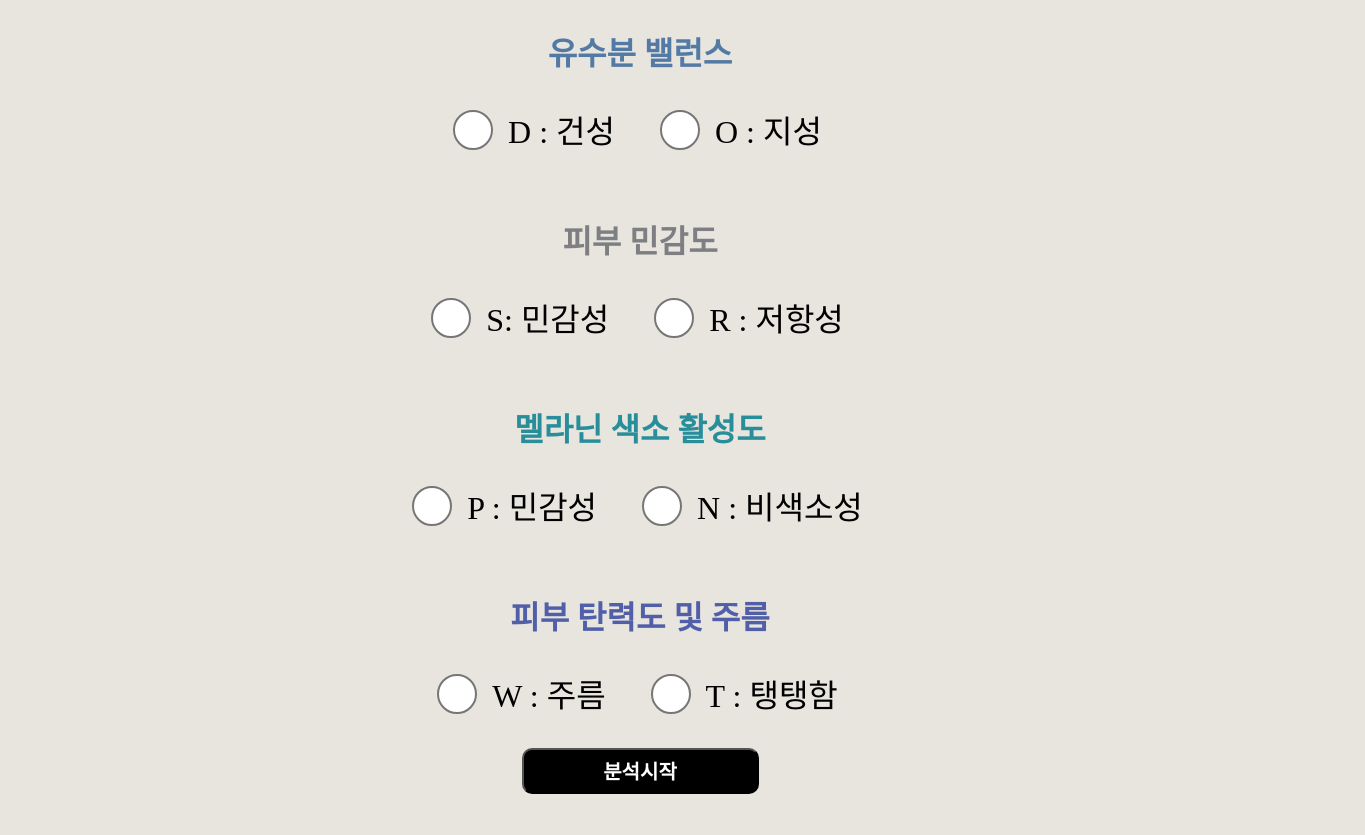
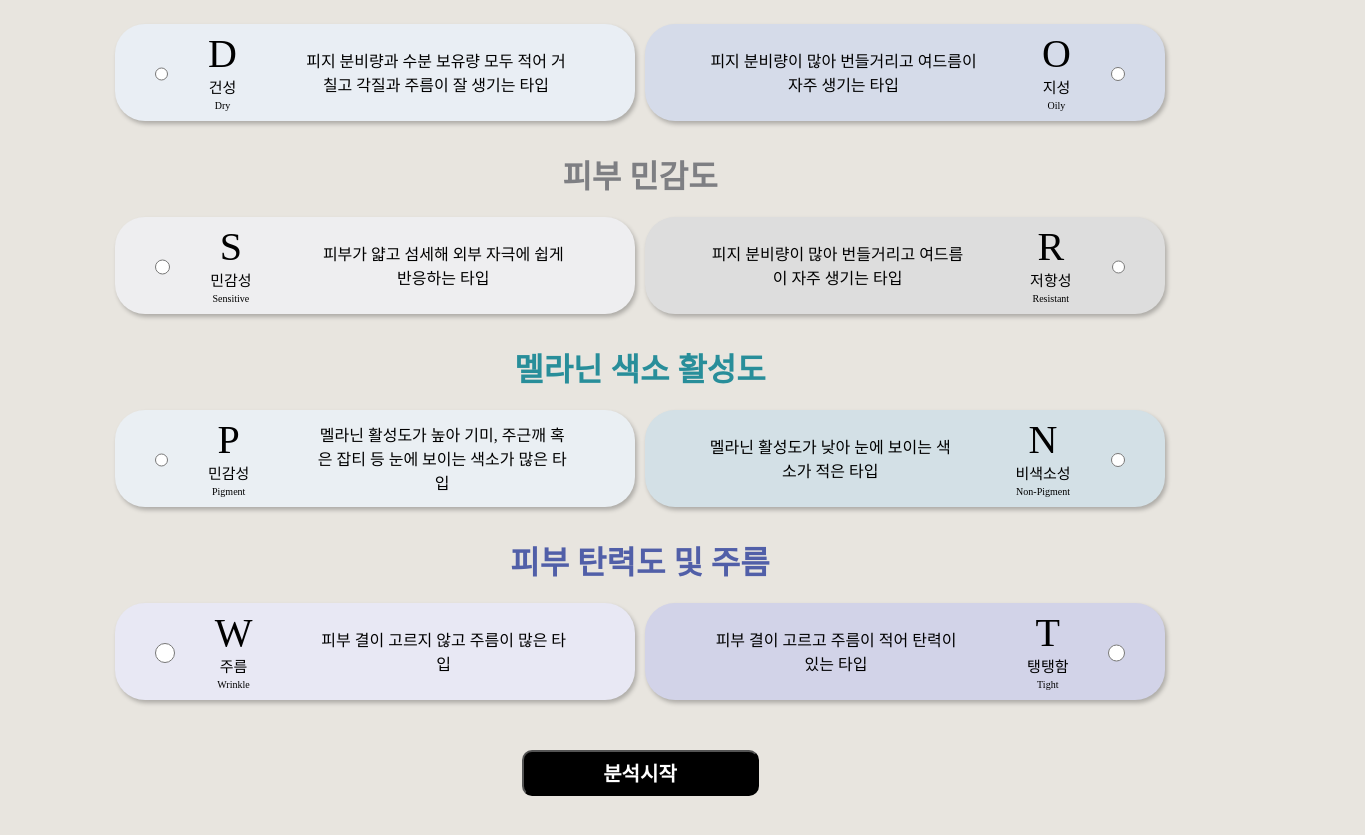
Before and after one commit to yongjun-shin/Face_Manager, a React (Create React App) app in the folder frontend/: page /detect in a window 1280 px wide. Shown: the part 635-1470 px from the top of the page, 1365 px wide, since content can reach past the window. Built offline with nearby package versions, Linux system fonts and the light colour scheme.

Commit message:
feat: Edit facedetect.js 피부타입 설명 추가, 라디오 버튼 디자인 변경

```diff
--- a/frontend/src/pages/FaceDetect/facedetect.css
+++ b/frontend/src/pages/FaceDetect/facedetect.css
@@ -80,76 +80,14 @@
     text-align: center;
     white-space: nowrap;
 }
-
-.text_oil_dry_balance{
-    color: #537aa5;
+.RadioTitle{
     flex-shrink: 0;
     font-family: 'Noto Serif KR';
     font-size: 2.0rem;
     font-weight: 700;
     white-space: nowrap;
-    margin-bottom: 0px;
+    margin-bottom: 20px;
 }
-
-/* 라디오 set 시작 */
-.radio-container {
-    display: flex;
-}
-
-.label_content1 .radio-content {
-    display: flex;
-    align-items: center;
-    margin-right: 50px;
-}
-.radio_btn_content1{
-    margin-right: 20px;
-}
-
-.text_content1{
-    font-size: 2.0rem;
-}
-
-.text_content2{
-    font-size: 2.0rem;
-}
-
-.label_content2 .radio-content {
-    display: flex;
-    align-items: center;
-    }
-
-.radio_btn_content2{
-    margin-right: 20px;
-}
-
-.text_content1, .text_content2 {
-    margin-left: 5px;
-}
-input[type="radio"] {
-    transform: scale(2.0); /* 크기 조정 비율 */
-}
-/* 라디오 set 끝 */
-
-.text_sensitivity{
-    color: #7E7F83;
-    font-family: 'Noto Serif KR';
-    font-size: 2.0rem;
-    font-weight: 700;
-    white-space: nowrap;
-    margin-bottom: 0px;
-}
-
-.text_melanin{
-    color: #288E9A;
-    font-family: 'Noto Serif KR';
-    font-size: 2.0rem;
-    font-weight: 700;
-    white-space: nowrap;
-    margin-bottom: 0px;
-}
-
-
-
 .text_tension{
     color: #515FA8;
     font-family: 'Noto Serif KR';
@@ -158,3 +96,138 @@ input[type="radio"] {
     white-space: nowrap;
     margin-bottom: 0px;
 }
+
+/* NewRadioButton 시작 */
+.NewRadioset{
+    display: flex;
+    align-items: center;
+    justify-content: center;
+    margin-left: 200px;
+    margin-right: 200px;
+    margin-bottom: 30px;
+}
+.Radio-container{
+    display: flex;
+    align-items: center;
+}
+.label_content1{
+    display: flex;
+    align-items: center;
+    margin-right: 10px;
+}
+.radio-content1{
+    display: flex;
+    align-items: center;
+    border-radius: 30px;
+    box-shadow: 2px 3px 4px rgba(0, 0, 0, 0.25);
+    width: 520px;
+}
+
+.RadioBtn_content1{
+    margin-right: 40px;
+    margin-left: 40px;
+}
+.content1{
+    margin-right: 64px;
+    display: flex;
+    flex-direction: column;
+    align-items: center;
+}
+p{
+    font-family: 'Noto Serif KR';
+    margin-block-start: 0;
+    margin-block-end: 0;
+}
+.text_top1{
+    font-family: 'Noto Serif KR';
+    font-weight: 400;
+    font-size: 40px;
+    margin-bottom: 7px;
+    margin-top: 10px;
+    line-height: 40px;
+    white-space: nowrap;
+}
+.text_center1{
+    margin-top: 0px;
+    margin-bottom: 5px;
+    font-size: 15px;
+    line-height: 15px;
+    white-space: nowrap;
+}
+.text_bottom1{
+    margin-top: 0px;
+    font-size: 10px;
+    margin-bottom: 10px;
+    line-height: 10px;
+    white-space: nowrap;
+}
+.text_description1{
+    margin-right: 64px;
+    text-align: center;
+}
+
+
+.label_content2{
+    display: flex;
+    align-items: center;
+}
+.radio-content2{
+    display: flex;
+    align-items: center;
+    border-radius: 30px;
+    box-shadow: 2px 3px 4px rgba(0, 0, 0, 0.25);
+    width: 520px;
+}
+
+.RadioBtn_content2{
+    margin-right: 40px;
+    margin-left: 40px;
+}
+.content2{
+    margin-left: 64px;
+    display: flex;
+    flex-direction: column;
+    align-items: center;
+}
+.text_top2{
+    font-family: 'Noto Serif KR';
+    font-weight: 400;
+    font-size: 40px;
+    margin-bottom: 7px;
+    margin-top: 10px;
+    line-height: 40px;
+    white-space: nowrap;
+}
+.text_center2{
+    margin-top: 0px;
+    margin-bottom: 5px;
+    font-size: 15px;
+    line-height: 15px;
+    white-space: nowrap;
+}
+.text_bottom2{
+    margin-top: 0px;
+    font-size: 10px;
+    margin-bottom: 10px;
+    line-height: 10px;
+    white-space: nowrap;
+}
+.text_description2{
+    margin-left: 64px;
+    text-align: center;
+}
+
+.label_content2{
+    display: flex;
+    align-items: center;
+}
+/* 적응형 레이아웃 설정 */
+@media (max-width: 1050px) {
+    .radio-content1 {
+      width: 100%; /* 화면 크기에 맞게 변하는 적응형 너비 */
+    }
+    .radio-content2 {
+        width: 100%; /* 화면 크기에 맞게 변하는 적응형 너비 */
+      }
+}
+/* 라디오 set 끝 */
--- a/frontend/src/pages/FaceDetect/facedetect.js
+++ b/frontend/src/pages/FaceDetect/facedetect.js
@@ -1,3 +1,4 @@
+import { Radio } from 'antd';
 import './facedetect.css';
 import Btn_black from '/Users/jyp/Desktop/KT_BigProject_07/frontend/src/components/button.js';
 import React, { useState } from "react";
@@ -19,7 +20,14 @@ function Text(){
         </div>
     );
 }
-function RadioSet(props){
+
+function RadioTitle(props){
+    return(
+        <p class="RadioTitle" style={{color: props.text_color}}>{props.content}</p>
+    )
+}
+
+function NewRadio(props){
     const [selectedValue, setSelectedValue] = useState(""); // 선택된 값을 저장할 상태
 
     const handleRadioChange = (event) => {
@@ -28,22 +36,32 @@ function RadioSet(props){
     };
 
     return(
-        <div class="radioset1">
-            <div class="radio-container">
-                <label class="label_content1">
-                <div class="radio-content">
-                    <input class="radio_btn_content1" type="radio" name={props.name} value={props.value1} checked={selectedValue === props.value1} // 선택된 값과 비교하여 체크 여부 결정
-                        onChange={handleRadioChange}/>
-                    <p class="text_content1">{props.content1}</p>
-                </div>
+        <div class="NewRadioset">
+            <div class="Radio-container">
+                <label class='label_content1'>
+                    <div class="radio-content1" style={{backgroundColor: props.bg_color1}}>
+                        <input class="RadioBtn_content1" type='radio' name={props.name} value={props.value1} checked={selectedValue === props.value1}
+                            onChange={handleRadioChange}></input>
+                        <div class="content1">
+                            <p class="text_top1">{props.text_top1}</p>
+                            <p class="text_center1">{props.text_center1}</p>
+                            <p class="text_bottom1">{props.text_bottom1}</p>
+                        </div>
+                        <p class="text_description1">{props.description1}</p>
+                    </div>
                 </label>
 
                 <label class="label_content2">
-                <div class="radio-content">
-                    <input class="radio_btn_content2" type="radio" name={props.name} value={props.value2} checked={selectedValue === props.value2} // 선택된 값과 비교하여 체크 여부 결정
-                        onChange={handleRadioChange}/>
-                    <p class="text_content2">{props.content2}</p>
-                </div>
+                    <div class="radio-content2" style={{backgroundColor: props.bg_color2}}>
+                        <p class="text_description2">{props.description2}</p>
+                        <div class="content2">
+                            <p class="text_top2">{props.text_top2}</p>
+                            <p class="text_center2">{props.text_center2}</p>
+                            <p class="text_bottom2">{props.text_bottom2}</p>
+                        </div>
+                        <input class="RadioBtn_content2" type='radio' name={props.name} value={props.value2} checked={selectedValue === props.value2}
+                            onChange={handleRadioChange}></input>
+                    </div>
                 </label>
             </div>
         </div>
@@ -60,19 +78,36 @@ function Body(){
 
                 <p class="text1">당신의 피부타입을 알려주세요.</p>
 
-                <p class="text_oil_dry_balance">유수분 밸런스</p>
-                <RadioSet content1="D : 건성" content2="O : 지성" name="D_or_O" value1="Dry" value2="Oily"></RadioSet>
+                <RadioTitle text_color="#537aa5" content="유수분 밸런스"></RadioTitle>
+                <NewRadio name="D_or_O"
+                    value1="Dry" text_top1="D" text_center1="건성" text_bottom1="Dry"
+                    description1="피지 분비량과 수분 보유량 모두 적어 거칠고 각질과 주름이 잘 생기는 타입" bg_color1="#E9EEF4"
+                    value2="Oily" text_top2="O" text_center2="지성" text_bottom2="Oily"
+                    description2="피지 분비량이 많아 번들거리고 여드름이 자주 생기는 타입" bg_color2="#D5DBE9"></NewRadio>
 
-                <p class="text_sensitivity">피부 민감도</p>
-                <RadioSet content1="S: 민감성" content2="R : 저항성" name="S_or_R" value1="Sensitive" value2="Resistant"></RadioSet>
+                <RadioTitle text_color="#7E7F83" content="피부 민감도"></RadioTitle>
+                <NewRadio name="S_or_R"
+                    value1="Sensitive" text_top1="S" text_center1="민감성" text_bottom1="Sensitive"
+                    description1="피부가 얇고 섬세해 외부 자극에 쉽게 반응하는 타입" bg_color1="#EEEEF0"
+                    value2="Resistant" text_top2="R" text_center2="저항성" text_bottom2="Resistant"
+                    description2="피지 분비량이 많아 번들거리고 여드름이 자주 생기는 타입" bg_color2="#DDDDDD"></NewRadio>
 
-                <p class="text_melanin">멜라닌 색소 활성도</p>
-                <RadioSet content1="P : 민감성" content2="N : 비색소성" name="P_or_N" value1="Pigment" value2="Non_pigment"></RadioSet>
 
-                <p class="text_tension">피부 탄력도 및 주름</p>
-                <RadioSet content1="W : 주름" content2="T : 탱탱함" name="W_or_T" value1="Wrinkle" value2="Tight"></RadioSet>
+               <RadioTitle text_color="#288E9A" content="멜라닌 색소 활성도"></RadioTitle>
+                <NewRadio name="P_or_N"
+                    value1="Pigment" text_top1="P" text_center1="민감성" text_bottom1="Pigment"
+                    description1="멜라닌 활성도가 높아 기미, 주근깨 혹은 잡티 등 눈에 보이는 색소가 많은 타입" bg_color1="#EAEFF3"
+                    value2="Non-Pigment" text_top2="N" text_center2="비색소성" text_bottom2="Non-Pigment"
+                    description2="멜라닌 활성도가 낮아 눈에 보이는 색소가 적은 타입" bg_color2="#D3E0E6"></NewRadio>
 
-                <Btn_black class="btn_StartAnalysis" text={'분석시작'} style={{width:'237px', height:'46px', fontSize:'20px', marginBottom:'100px'}}></Btn_black>
+                <RadioTitle text_color="#515FA8" content="피부 탄력도 및 주름"></RadioTitle>
+                <NewRadio name="W_or_T"
+                    value1="Wrinkle" text_top1="W" text_center1="주름" text_bottom1="Wrinkle"
+                    description1="피부 결이 고르지 않고 주름이 많은 타입" bg_color1="#E8E8F4"
+                    value2="Tight" text_top2="T" text_center2="탱탱함" text_bottom2="Tight"
+                    description2="피부 결이 고르고 주름이 적어 탄력이 있는 타입" bg_color2="#D2D3E8"></NewRadio>
+
+                <Btn_black class="btn_StartAnalysis" text={'분석시작'} style={{width:'237px', height:'46px', fontSize:'20px', marginBottom:'100px', marginTop:'20px'}}></Btn_black>
             </div>
         </div>
     );
--- a/package.json
+++ b/package.json
@@ -1,5 +1,7 @@
 {
   "dependencies": {
+    "antd": "^5.6.2",
+    "axios": "^1.4.0",
     "react-router-dom": "^6.12.1"
   }
 }
```
Also changed, not shown: 2 other files (tests, documents, lock files or other folders).
